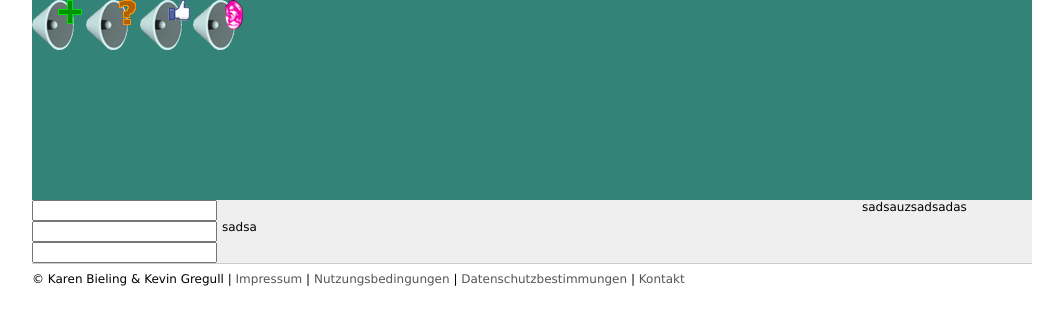
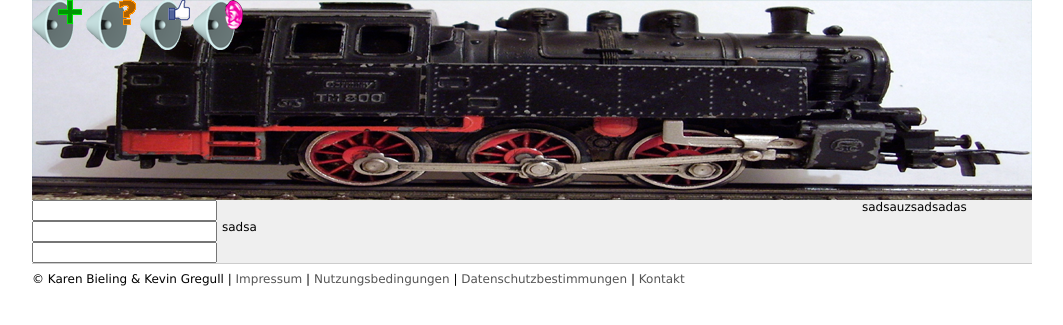
Before and after one commit to KarenB11/dbQuotes, a PHP site: the page made by Designzeug von gestern/index.html in a window 1280 px wide. Shown: the top 325 px of the page, without its empty margins (108-1171 px from the left). Run offline with PHP 8.4, Linux system fonts and the light colour scheme.

Commit message:
topimage

```diff
--- a/Designzeug von gestern/style.css
+++ b/Designzeug von gestern/style.css
@@ -21,7 +21,7 @@ body
 	width:1000px;
 	height:200px;
 	background-color:#348378;
-	background-img:url(../graphics/lok.png);
+	background-image:url(../graphics/lok.png);
 }
 
 #pageframe
```
